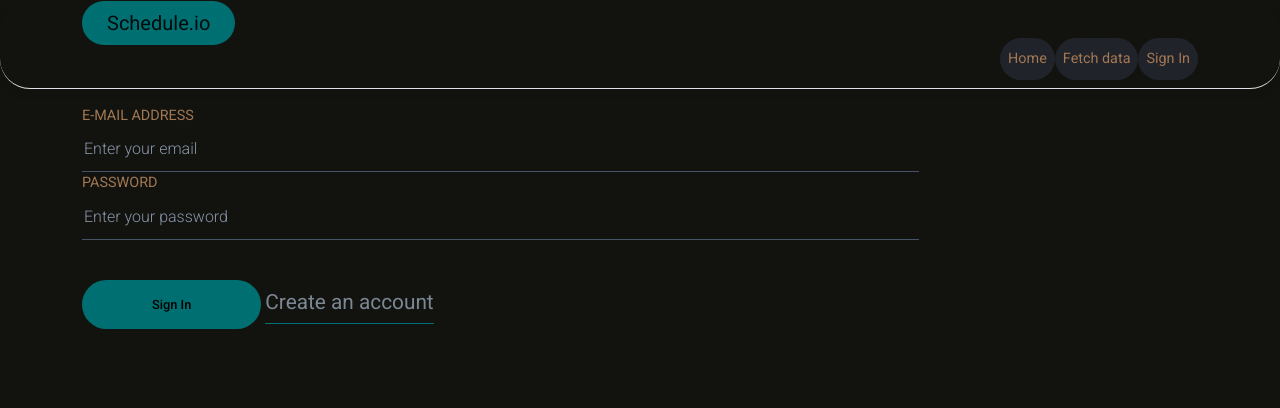
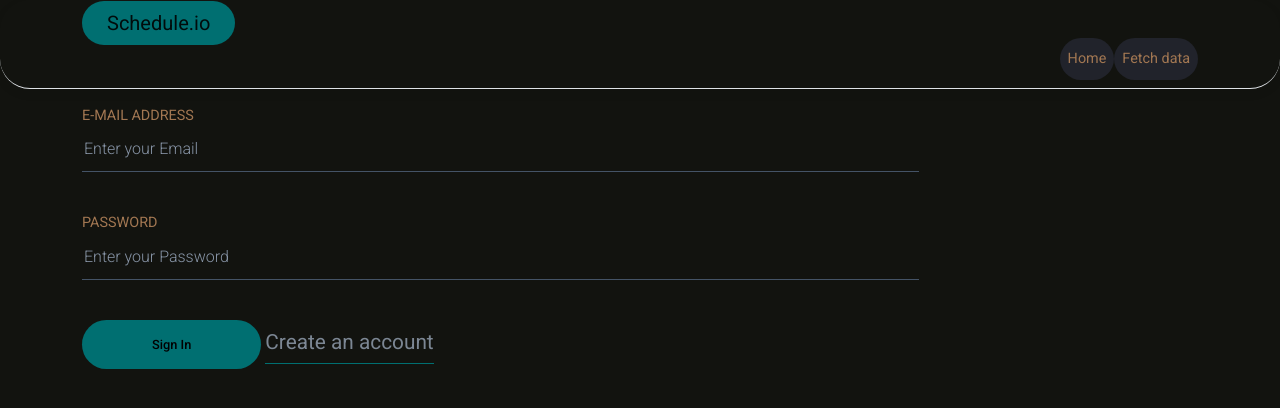
Before and after one commit to KrishanPatel001/schedule.io, a React (Create React App) app in the folder ClientApp/: page /sign-in in a window 1280 px wide. Shown: the top 408 px of the page. Built offline with nearby package versions, Linux system fonts and the light colour scheme.

Commit message:
Login set up

```diff
--- a/ClientApp/src/App.js
+++ b/ClientApp/src/App.js
@@ -10,8 +10,7 @@ import { HashRouter as Router, Route, NavLink } from "react-router-dom";
 import './custom.css'
 import "./App.css";
 
-
-function App() {
+export default function App() {
     return (
       <Layout>
         <Route path='/' exact component ={Home}/>
@@ -22,5 +21,3 @@ function App() {
       </Layout>
     );
 }
-
-export default App;
--- a/ClientApp/src/components/NavMenu.js
+++ b/ClientApp/src/components/NavMenu.js
@@ -47,15 +47,6 @@ export class NavMenu extends Component {
                     to="/fetch-data">Fetch data
                   </NavLink>
                 </NavItem>
-                <NavItem>
-                  <NavLink
-                    tag={Link}
-                    to="/"
-                    activeclassname="pageSwitcherItem-active"
-                    className="pageSwitcherItem">
-                    Sign In
-                  </NavLink>
-                </NavItem>
               </ul>
             </Collapse>
           </Container>
--- a/ClientApp/src/components/SignIn.js
+++ b/ClientApp/src/components/SignIn.js
@@ -1,100 +1,147 @@
-import React, { Component } from "react";
+import { useRef, useState, useEffect } from "react";
+import { faCheck, faTimes } from "@fortawesome/free-solid-svg-icons";
+import { FontAwesomeIcon } from "@fortawesome/react-fontawesome";
 import { Link } from "react-router-dom";
 import axios from "axios";
 
 import "../App.css";
 
+const EmailRegex = /^[\w-\.]+@([\w-]+\.)+[\w-]{2,4}$/i;
+const PassRegex = /(?=^.{6,}$)(?=.*\d)(?=.*[a-z])(?=.*[A-Z])(?=.*[!@#$%^&amp;*()_+}{&quot;:;'?/&gt;.&lt;,])(?!.*\s).*$/;
 
-class SignInForm extends Component {
-  constructor() {
-    super();
+const SignInForm = () => {
+  const errRef = useRef();
 
-    this.state = {
-      email: "",
-      password: "",
+  const [email, setEmail] = useState('');
+  const [validEmail, setValidEmail] = useState(false);
+  const [emailFocus, setEmailFocus] = useState(false);
+
+  const [pwd, setPwd] = useState('');
+  const [validPwd, setValidPwd] = useState(false);
+  const [pwdFocus, setPwdFocus] = useState(false);
+
+  const [errMsg, setErrMsg] = useState('');
+  const [success, setSuccess] = useState(false);
+
+  useEffect(() => {
+    setValidPwd(PassRegex.test(pwd));
+  }, [pwd])
+
+  useEffect(() => {
+    setValidEmail(EmailRegex.test(email));
+  }, [email])
+
+  useEffect(() => {
+    setErrMsg('');
+  }, [pwd, email])
+
+  const handleSubmit = async (e) => {
+    e.preventDefault();
+    const EmailTest = EmailRegex.test(email);
+    const PassTest = PassRegex.test(pwd);
+    if (!PassTest || !EmailTest) {
+      setErrMsg("Invalid Info");
+      return;
+    }
+    try {
+      const account =  {
+        email: email,
+        password: pwd,
       };
-
-    this.handleChange = this.handleChange.bind(this);
-    this.handleSubmit = this.handleSubmit.bind(this);
+      const response = await axios.post("/user/sign-in", account)
+      console.log(response?.data);
+      console.log(response?.accessToken);
+      console.log(JSON.stringify(response))
+      setSuccess(true);
+      setEmail('');
+      setPwd('');
+    } catch (err) {
+      if (!err?.response) {
+        setErrMsg('No Server Response');
+      } else if (err.response?.status === 500) {
+        setErrMsg('EMAIL OR PASSWORD INCORRECT!');
+      } else {
+        setErrMsg('Login Failed')
+      }
+      errRef.current.focus();
+    }
   }
 
-  handleLoginClick() {
-    this.setState({isLoggedIn: true});
-  }
-
-  handleLogoutClick() {
-    this.setState({isLoggedIn: false});
-  }
-
-  handleChange(event) {
-    let target = event.target;
-    let value = target.type === "checkbox" ? target.checked : target.value;
-    let name = target.name;
-
-    this.setState({
-      [name]: value
-    });
-  }
-
-  handleSubmit(event) {
-    event.preventDefault();
-    const user = {
-      email: this.state.email,
-      password: this.state.password,
-    };
-
-    axios.post("https://localhost:5001/user/sign-in", user)
-    .then(function (response) {
-      console.log(response.data);
-      return alert("Welcome!!!");
-    })
-    .catch(function (error) {
-      console.log(error);
-      console.log(user.email, user.password);
-      return alert("Invalid Email or Password!");
-    });
-  }
-
-  render() {
   return (
-      <div className="formCenter">
-        <form className="formFields" onSubmit={this.handleSubmit}>
+    <>
+      {success ? (
+        <section>
+          <h1>Welcome to Schedule.io</h1>
+          <p>
+            <a href="#/sign-in">Sign In</a>
+          </p>
+        </section>
+        ) : (
+          <section className="formCenter">
+            <div className="loud"><p ref={errRef} className={errMsg ? "errmsg" : "offscreen"} aria-live="assertive">{errMsg}</p></div>
+            <form className="formFields" onSubmit={handleSubmit}>
+              <div className="formField">
                 <label className="formFieldLabel" htmlFor="email">
                   E-Mail Address
+                  <FontAwesomeIcon icon={faCheck} className={validEmail && email ? "valid green" : "hiden"} />
+                  <FontAwesomeIcon icon={faTimes} className={validEmail || !email ? "hiden" : "invalid red"} />
                 </label>
                 <input
                   type="email"
                   id="email"
+                  onChange={(e) => setEmail(e.target.value)}
+                  value={email}
+                  required
+                  aria-invalid={validEmail ? "false" : "true"}
+                  aria-describedby="emailnote"
+                  onFocus={() => setEmailFocus(true)}
+                  onBlur={() => setEmailFocus(false)}
                   className="formFieldInput"
-            placeholder="Enter your email"
-            name="email"
-            value={this.state.email}
-            onChange={this.handleChange}
+                  placeholder="Enter your Email"
                 />
+                <p id="emailnote" className={emailFocus && !validEmail ? "instructions" : "hiden"}>
+                  Must be a valid email address.
+                </p>
+              </div>
+
               <div className="formField">
                 <label className="formFieldLabel" htmlFor="password">
                   Password
+                  <FontAwesomeIcon icon={faCheck} className={validPwd ? "valid green" : "hiden"} />
+                  <FontAwesomeIcon icon={faTimes} className={validPwd || !pwd ? "hiden" : "invalid red"} />
                 </label>
                 <input
                   type="password"
                   id="password"
+                  onChange={(e) => setPwd(e.target.value)}
+                  value={pwd}
+                  required
+                  aria-invalid={validPwd ? "false" : "true"}
+                  aria-describedby="pwdnote"
+                  onFocus={() => setPwdFocus(true)}
+                  onBlur={() => setPwdFocus(false)}
                   className="formFieldInput"
-              placeholder="Enter your password"
-              name="password"
-              value={this.state.password}
-              onChange={this.handleChange}
+                  placeholder="Enter your Password"
                 />
+                <p id="pwdnote" className={pwdFocus && !validPwd ? "instructions" : "hiden"}>
+                    6 characters minimum.<br />
+                    At least one:<br />Uppercase letter, Lowercase letter, Number and Special Character.<br />
+                    Allowed special characters: <span aria-label="exclamation mark">!</span> <span aria-label="at symbol">@</span> <span aria-label="hashtag">#</span> <span aria-label="dollar sign">$</span> <span aria-label="percent">%</span>
+                </p>
               </div>
+
               <div className="formField">
-            <button className="formFieldButton">Sign In</button>{" "}
+                <button className="formFieldButton" disabled={!validPwd || !validEmail ? true : false}>Sign In</button>{" "}
                 <Link to="../../sign-up" className="formFieldLink">
                   Create an account
                 </Link>
               </div>
             </form>
-      </div>
-    );
+          </section>
+        )
       }
+    </>
+  )
 }
 
-export default SignInForm;
+export default SignInForm
--- a/ClientApp/src/components/SignUp.js
+++ b/ClientApp/src/components/SignUp.js
@@ -1,5 +1,5 @@
 import { useRef, useState, useEffect } from "react";
-import { faCheck, faTimes, faInfoCircle } from "@fortawesome/free-solid-svg-icons";
+import { faCheck, faTimes } from "@fortawesome/free-solid-svg-icons";
 import { FontAwesomeIcon } from "@fortawesome/react-fontawesome";
 import { Link } from "react-router-dom";
 import axios from "axios";
@@ -77,7 +77,7 @@ const SignUpForm = () => {
       if (!err?.response) {
         setErrMsg('No Server Response');
       } else if (err.response?.status === 500) {
-        setErrMsg('EMAIL ALREADY REGISTERED');
+        setErrMsg('EMAIL ALREADY REGISTERED!');
       } else {
         setErrMsg('Registration Failed')
       }
@@ -167,28 +167,13 @@ const SignUpForm = () => {
                   Must be a valid email address.
                 </p>
               </div>
-
-              <div className="formField">
-                <label className="formFieldCheckboxLabel">
-                  <input
-                    className="formFieldCheckbox"
-                    type="checkbox"
-                    name="hasAgreed"
-                  />{" "}
-                  I agree all statements in{" "}
-                  <a href="null" className="formFieldTermsLink">
-                    terms of service
-                  </a>
-                </label>
-              </div>
-
               <div className="formField">
                 <button className="formFieldButton" disabled={!validUser || !validPwd || !validEmail ? true : false}>Sign Up</button>{" "}
                 <Link to="/sign-in" className="formFieldLink">
                   I'm already member
                 </Link>
               </div>
-              </form>
+            </form>
           </section>
         )
       }
```
Lines whose indentation alone changed are shown as unchanged.
